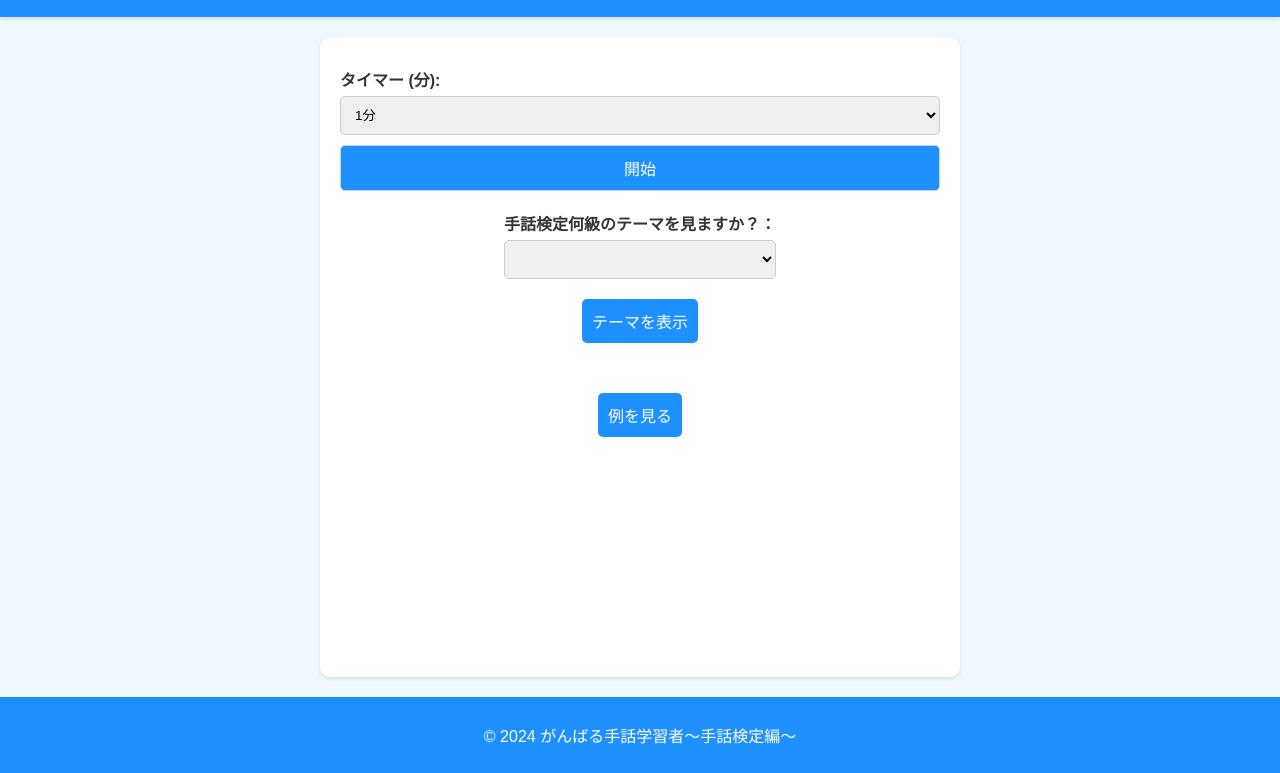
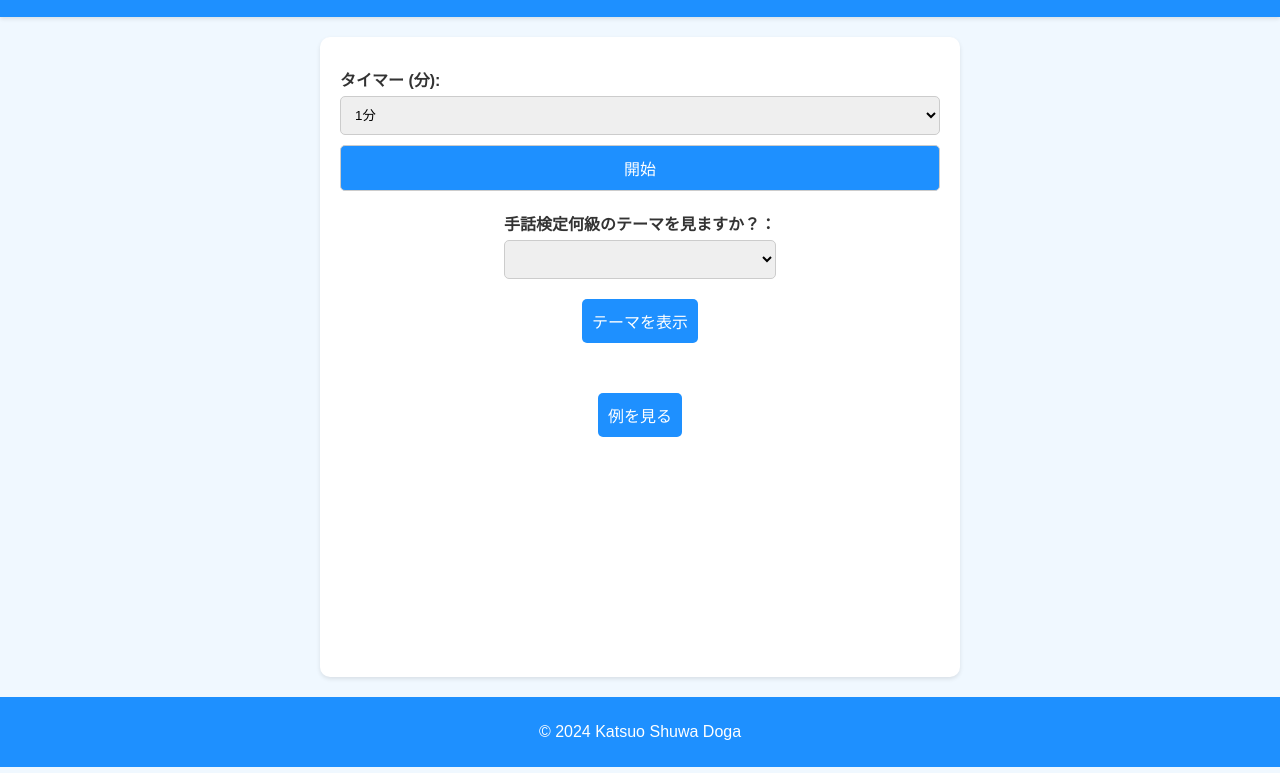
Before and after one commit to h-takayasu/Shuwa_Kentei2, a plain HTML site: page index.html in a window 1280 px wide. Shown: the part 58-831 px from the top of the page. Drawn offline with nearby package versions, Linux system fonts and the light colour scheme; no server answers.

Commit message:
copy right

```diff
--- a/index.html
+++ b/index.html
@@ -48,7 +48,7 @@
         </div>
     </main>
     <footer>
-        <p>&copy; 2024 がんばる手話学習者～手話検定編～</p>
+        <p>&copy; 2024 Katsuo Shuwa Doga</p>
     </footer>
     <script src="https://cdnjs.cloudflare.com/ajax/libs/xlsx/0.16.9/xlsx.full.min.js"></script>
     <script src="js/script.js"></script>
```
